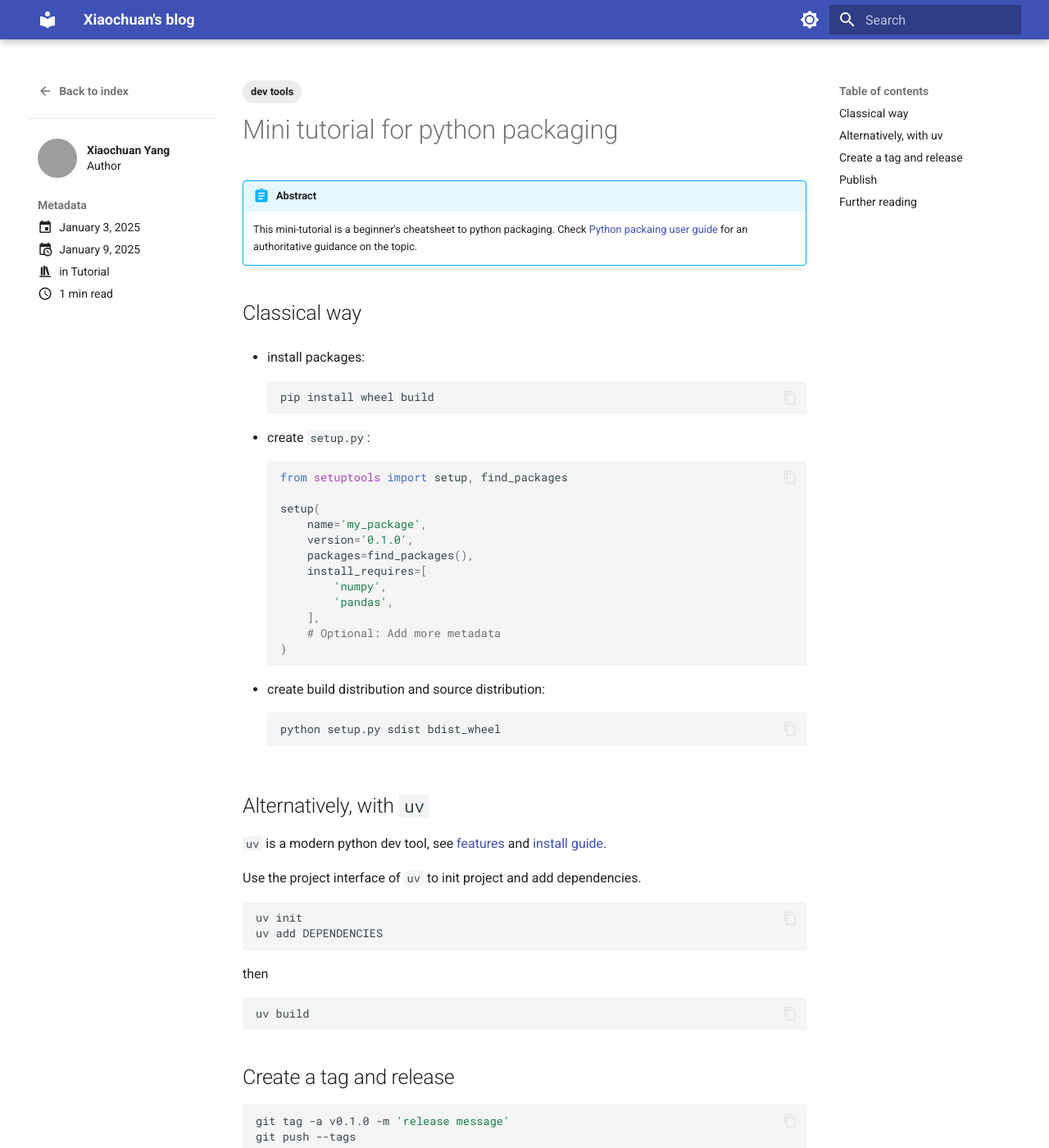
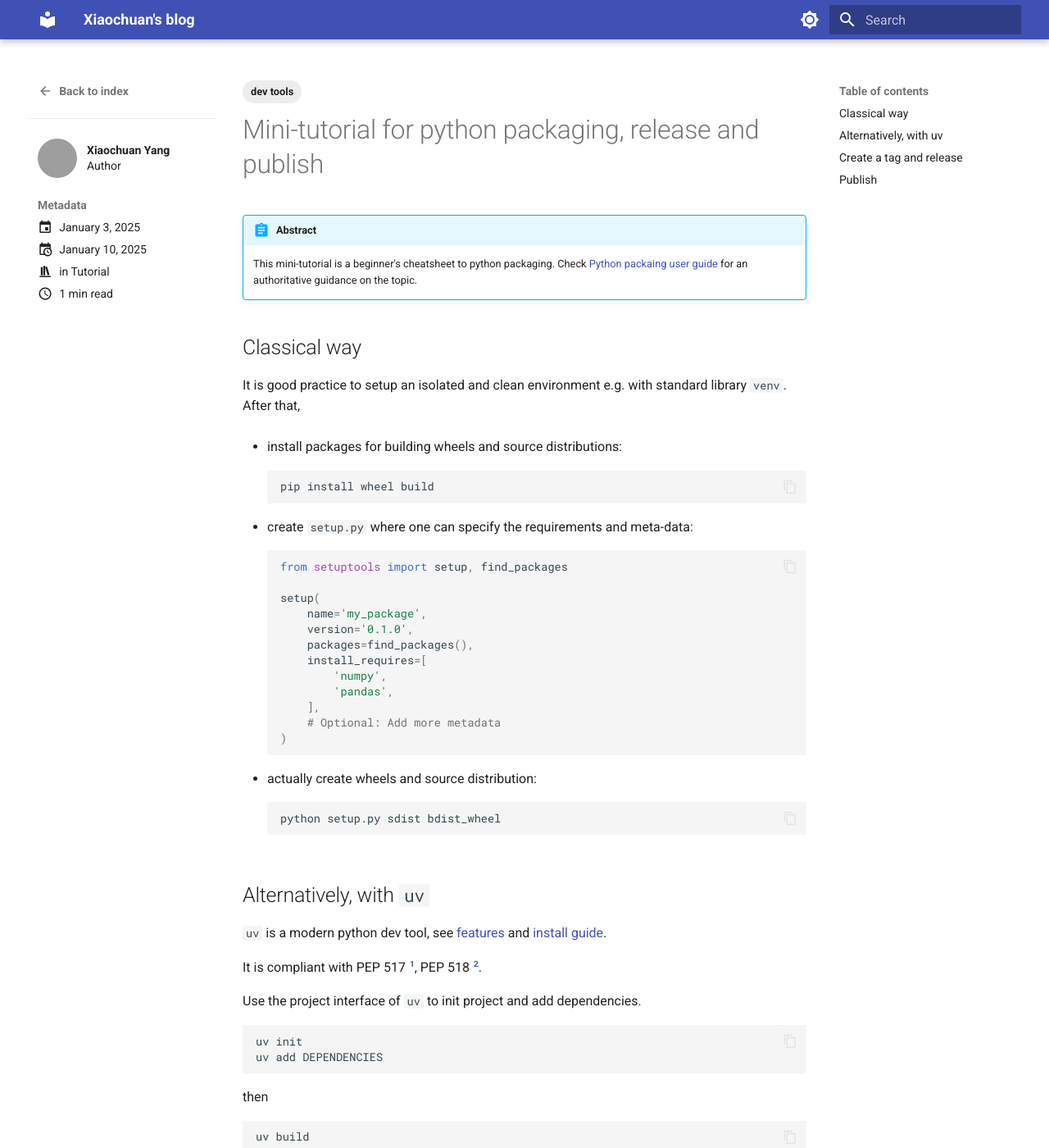
Before and after one commit to xiaochuany/blog, an MkDocs documentation site: the page built from docs/posts/2025-01-03-packaging.md, in a window 1280 px wide and 1400 px high. Shown: the whole window at 82% size. Built offline with MkDocs 1.6.1 and Material for MkDocs 9.7.7, drawn with Linux system fonts in a browser that asks for light colours; grey boxes are pictures that could not be loaded.

Commit message:
docs: update packaging tutorial with improved content and structure; add footnotes support in mkdocs

````diff
--- a/docs/posts/2025-01-03-packaging.md
+++ b/docs/posts/2025-01-03-packaging.md
@@ -1,7 +1,7 @@
 ---
 date:
     created: 2025-01-03
-    updated: 2025-01-09
+    updated: 2025-01-10
 tags:
     - dev tools
 categories:
@@ -11,7 +11,7 @@ authors:
     - xy
 ---
 
-# Mini tutorial for python packaging
+# Mini-tutorial for python packaging, release and publish
 
 !!! abstract
     This mini-tutorial is a beginner's cheatsheet to python packaging. Check [Python packaing user guide](https://packaging.python.org/en/latest/) for an authoritative guidance on the topic.
@@ -19,13 +19,15 @@ authors:
 
 ## Classical way
 
-- install packages:
+It is good practice to setup an isolated and clean environment e.g. with standard library `venv`. After that,
+
+- install packages for building wheels and source distributions:
 
     ```bash
     pip install wheel build
     ```
 
-- create `setup.py`:
+- create `setup.py` where one can specify the requirements and meta-data:
 
     ```py
     from setuptools import setup, find_packages
@@ -42,7 +44,7 @@ authors:
     )
     ```
 
-- create build distribution and source distribution:
+- actually create wheels and source distribution:
 
     ```bash
     python setup.py sdist bdist_wheel
@@ -50,9 +52,17 @@ authors:
 
 ## Alternatively, with `uv`
 
+
 `uv` is a modern python dev tool, see [features](https://docs.astral.sh/uv/getting-started/features/)
 and
 [install guide](https://docs.astral.sh/uv/getting-started/installation/).
+
+It is compliant with PEP 517 [^pep517], PEP 518 [^pep518].
+
+[^pep517]: why `pyproject.toml`? https://peps.python.org/pep-0518/
+[^pep518]: understand build frontend, build backend. https://peps.python.org/pep-0517
+
+
 
 Use the project interface of `uv` to init project and add dependencies.
 
@@ -87,9 +97,3 @@ uv publish --token TOKEN
 ```
 
 with the dev's API token in place of TOKEN.
-
-## Further reading
-
-!!! links
-    - why `pyproject.toml`? https://peps.python.org/pep-0518/
-    - understand build frontend, build backend. https://peps.python.org/pep-0517
--- a/mkdocs.yml
+++ b/mkdocs.yml
@@ -80,6 +80,8 @@ extra:
       link: https://x.com/xiaochuandev
 
 markdown_extensions:
+  #footnotes
+  - footnotes
   # math
   - pymdownx.arithmatex:
       generic: true
````
Also changed, not shown: docs/posts/drafts/jax.md (+1 -0 lines).
